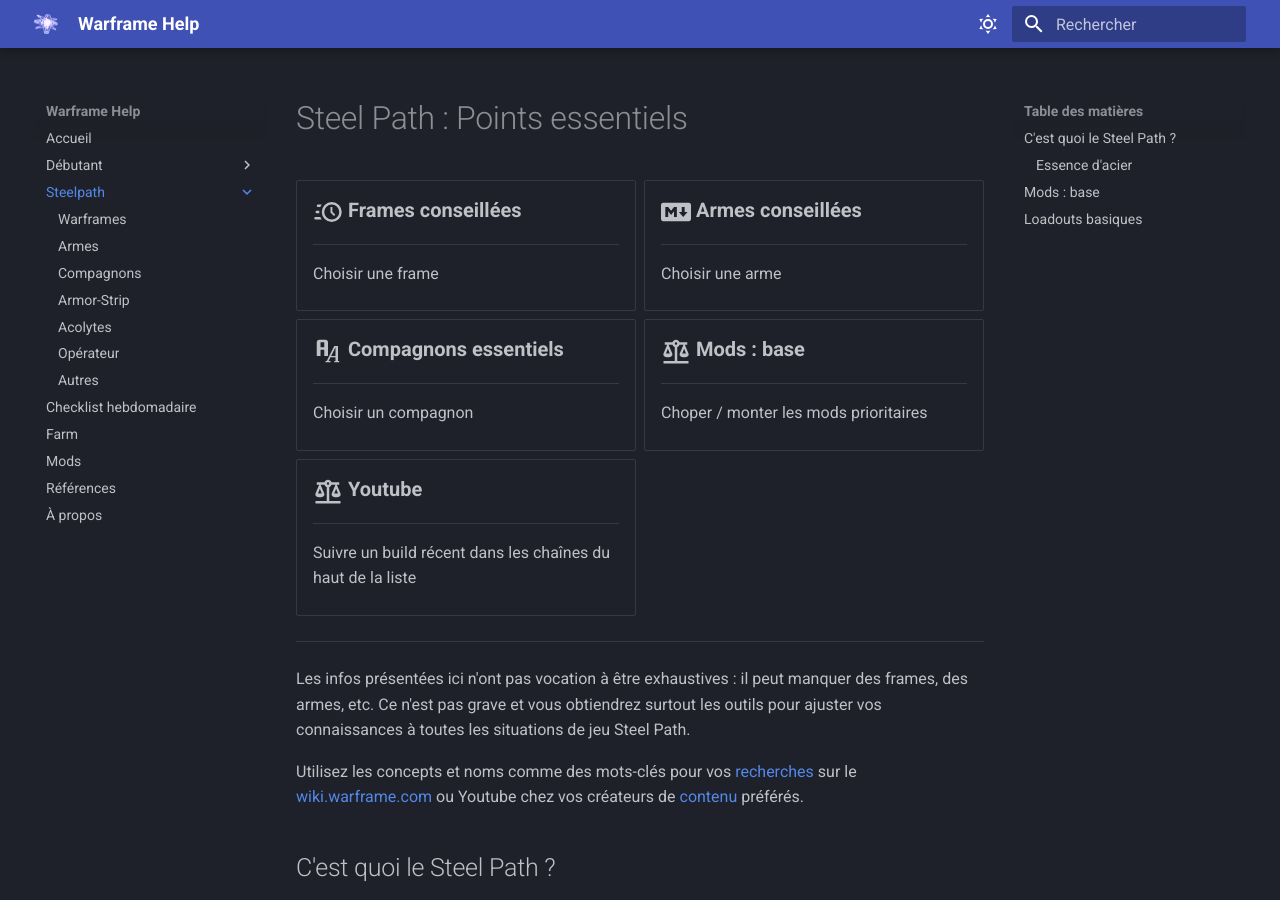
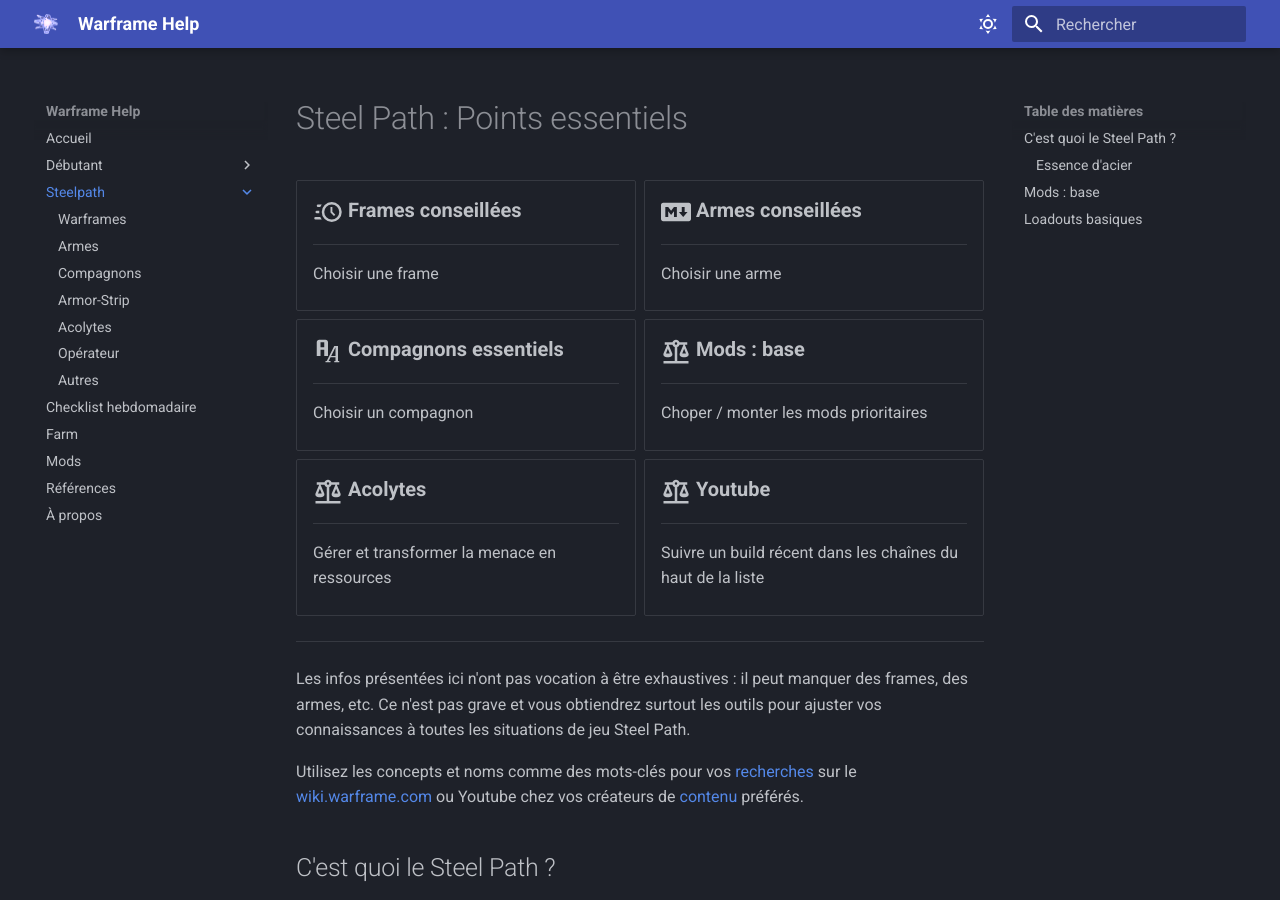
Before and after one commit to warframehelp/website_mkdocs, an MkDocs documentation site: the page built from docs/steelpath/index.md, in a window 1280 px wide and 900 px high. Built offline with MkDocs 1.6.1 and Material for MkDocs 9.7.7, drawn with Linux system fonts in a browser that asks for light colours; some web fonts are replaced.

Commit message:
add acolytes main link to index sp

```diff
--- a/docs/steelpath/index.md
+++ b/docs/steelpath/index.md
@@ -34,6 +34,14 @@
 
     [:octicons-arrow-right-24: Mods](../mods.md)
 
+-   :material-scale-balance:{ .lg .middle } __Acolytes__
+
+    ---
+
+    Gérer et transformer la menace en ressources
+
+    [:octicons-arrow-right-24: Acolytes](acolytes.md)
+
 -   :material-scale-balance:{ .lg .middle } __Youtube__
 
     ---
@@ -41,7 +49,6 @@
     Suivre un build récent dans les chaînes du haut de la liste
 
     [:octicons-arrow-right-24: Youtube](../content.md/#vidéos)
-
 
 </div>
 
```
Also changed, not shown: docs/steelpath/acolytes.md (+1 -1 lines).
